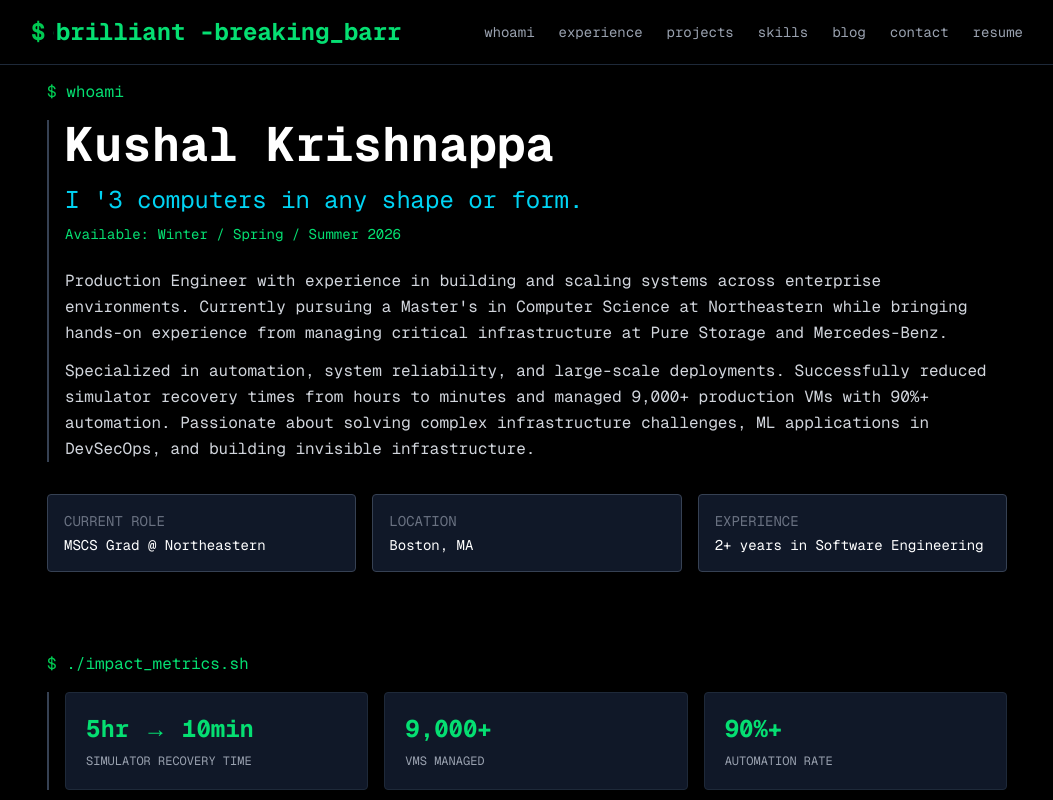
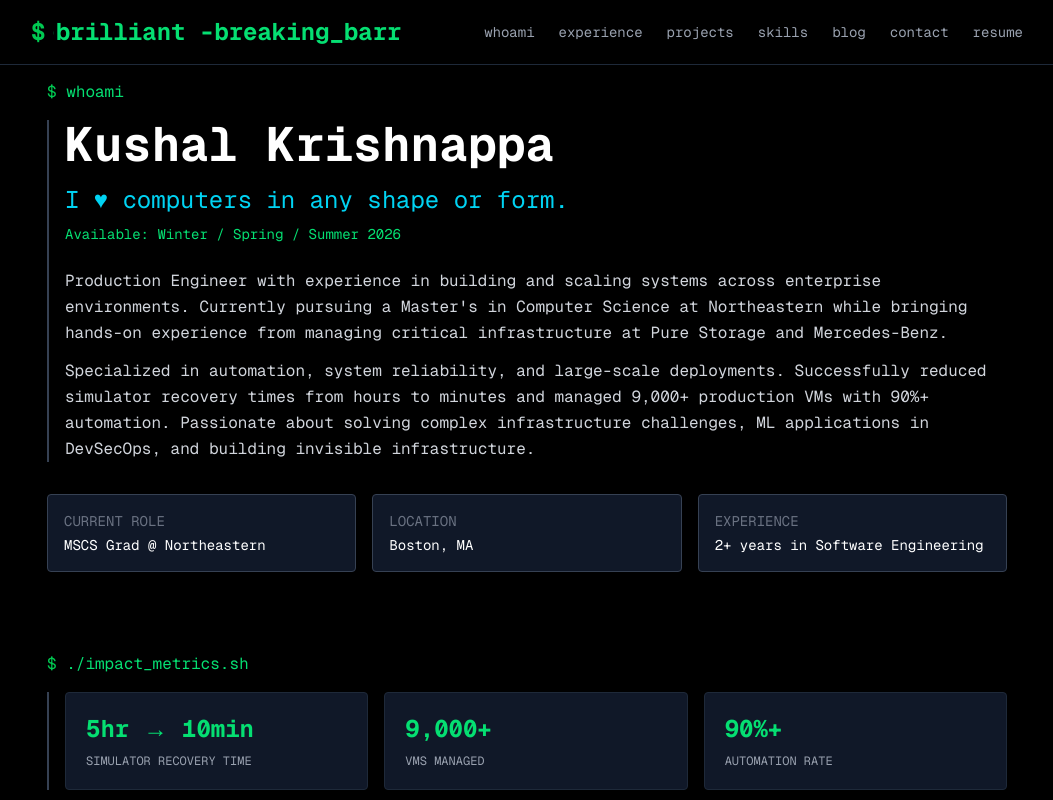
Before and after one commit to kushalkrishnappa/portfolio, a Next.js app: page / in a window 1280 px wide. Shown: the top 800 px of the page, without its empty margins (113-1166 px from the left). Built offline with nearby package versions, Linux system fonts and the light colour scheme.

Commit message:
content: fix hero tagline to use heart glyph

```diff
--- a/src/data/profile.ts
+++ b/src/data/profile.ts
@@ -2,7 +2,7 @@ import { Profile } from "@/types";
 
 export const profile: Profile = {
   name: "Kushal Krishnappa",
-  tagline: "I '3 computers in any shape or form.",
+  tagline: "I ♥ computers in any shape or form.",
   availability: "Available: Winter / Spring / Summer 2026",
   about: [
     "Production Engineer with experience in building and scaling systems across enterprise environments. Currently pursuing a Master's in Computer Science at Northeastern while bringing hands-on experience from managing critical infrastructure at Pure Storage and Mercedes-Benz.",
```
